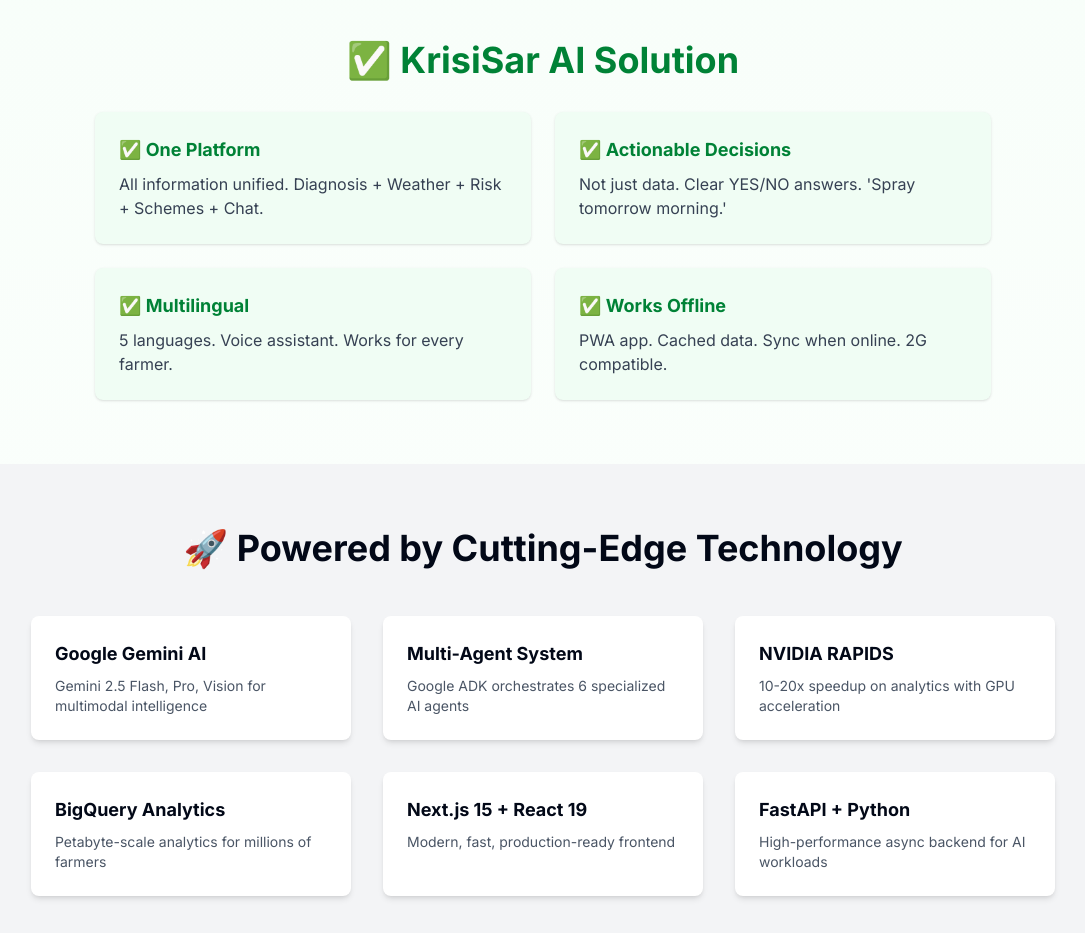
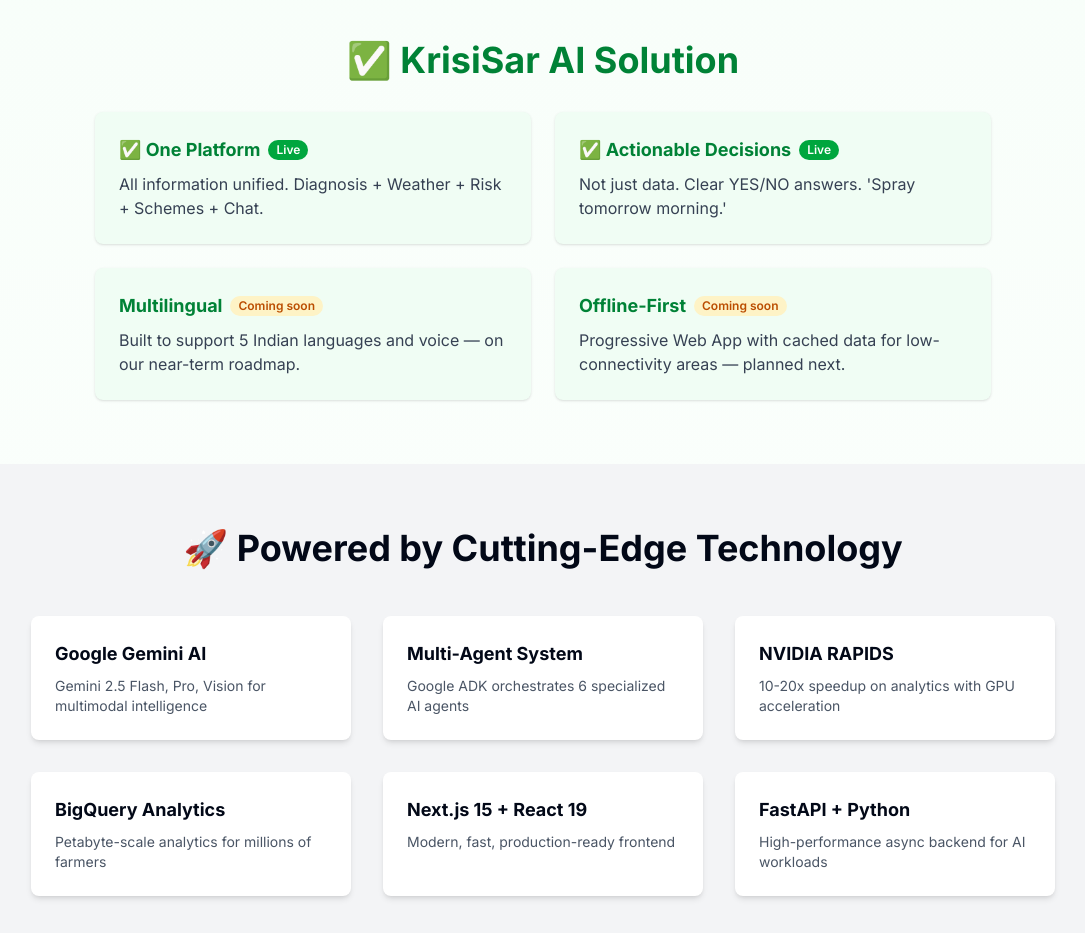
Before and after one commit to Ritik-Gupta8/KrisiSar-AI, a Next.js app in the folder frontend/: page / in a window 1280 px wide. Shown: the part 1720-2653 px from the top of the page, without its empty margins (97-1182 px from the left). Built offline with nearby package versions, Linux system fonts and the light colour scheme.

Commit message:
feat(ui): add feature status badges to solution cards on homepage

```diff
--- a/frontend/app/page.tsx
+++ b/frontend/app/page.tsx
@@ -138,20 +138,24 @@
 
           <div className="max-w-4xl mx-auto grid md:grid-cols-2 gap-6">
             <SolutionCard
-              title="✅ One Platform"
+              badge="Live"
+              title="One Platform"
               description="All information unified. Diagnosis + Weather + Risk + Schemes + Chat."
             />
             <SolutionCard
-              title="✅ Actionable Decisions"
+              badge="Live"
+              title="Actionable Decisions"
               description="Not just data. Clear YES/NO answers. 'Spray tomorrow morning.'"
             />
             <SolutionCard
-              title="✅ Multilingual"
-              description="5 languages. Voice assistant. Works for every farmer."
+              badge="Roadmap"
+              title="Multilingual"
+              description="Built to support 5 Indian languages and voice — on our near-term roadmap."
             />
             <SolutionCard
-              title="✅ Works Offline"
-              description="PWA app. Cached data. Sync when online. 2G compatible."
+              badge="Roadmap"
+              title="Offline-First"
+              description="Progressive Web App with cached data for low-connectivity areas — planned next."
             />
           </div>
         </div>
@@ -252,10 +256,33 @@
   );
 }
 
-function SolutionCard({ title, description }: { title: string; description: string }) {
+function SolutionCard({
+  title,
+  description,
+  badge,
+}: {
+  title: string;
+  description: string;
+  badge: "Live" | "Roadmap";
+}) {
+  const isLive = badge === "Live";
   return (
     <div className="bg-green-50 dark:bg-green-900/20 rounded-lg p-6 shadow-sm">
-      <h3 className="font-bold text-lg mb-2 text-green-700 dark:text-green-400">{title}</h3>
+      <div className="flex items-center gap-2 mb-2">
+        <h3 className="font-bold text-lg text-green-700 dark:text-green-400">
+          {isLive ? "✅ " : ""}
+          {title}
+        </h3>
+        <span
+          className={`text-xs font-semibold px-2 py-0.5 rounded-full ${
+            isLive
+              ? "bg-green-600 text-white"
+              : "bg-amber-100 text-amber-700 dark:bg-amber-900/40 dark:text-amber-300"
+          }`}
+        >
+          {isLive ? "Live" : "Coming soon"}
+        </span>
+      </div>
       <p className="text-gray-700 dark:text-gray-300">{description}</p>
     </div>
   );
```
